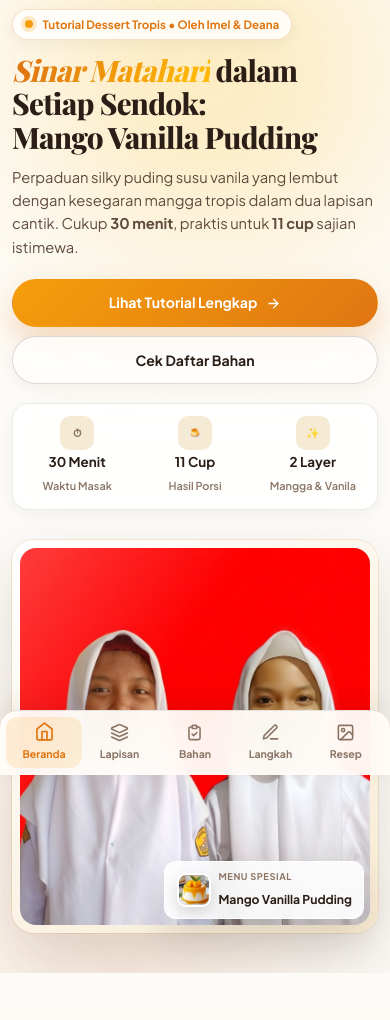
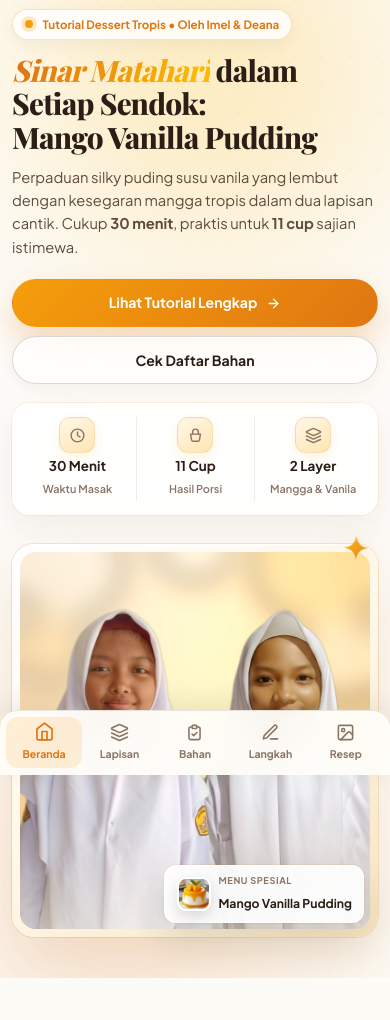
Before and after one commit to adin07-code/mango-vanilla-pudding, a plain HTML site: page index.html in a window 390 px wide. Shown: the part 69-1089 px from the top of the page. Drawn offline with nearby package versions, Linux system fonts and the light colour scheme; a web font is replaced by a local one.

Commit message:
Upgrade hero aesthetics with warm studio portrait backdrop and SVG icons

```diff
--- a/index.html
+++ b/index.html
@@ -121,7 +121,11 @@
 
           <div class="hero-metrics reveal-hero" style="--d: 340ms">
             <div class="metric-item">
-              <span class="metric-icon" aria-hidden="true">⏱</span>
+              <span class="metric-icon" aria-hidden="true">
+                <svg width="18" height="18" viewBox="0 0 24 24" fill="none" stroke="currentColor" stroke-width="2" stroke-linecap="round" stroke-linejoin="round">
+                  <circle cx="12" cy="12" r="9"/><polyline points="12 7 12 12 15.5 14"/>
+                </svg>
+              </span>
               <div>
                 <strong>30 Menit</strong>
                 <span>Waktu Masak</span>
@@ -129,7 +133,11 @@
             </div>
             <div class="metric-divider" aria-hidden="true"></div>
             <div class="metric-item">
-              <span class="metric-icon" aria-hidden="true">🍮</span>
+              <span class="metric-icon" aria-hidden="true">
+                <svg width="18" height="18" viewBox="0 0 24 24" fill="none" stroke="currentColor" stroke-width="2" stroke-linecap="round" stroke-linejoin="round">
+                  <path d="M5 10h14l-1.5 8.5a2 2 0 0 1-2 1.5H8.5a2 2 0 0 1-2-1.5L5 10Z"/><path d="M8 10V7a4 4 0 0 1 8 0v3"/>
+                </svg>
+              </span>
               <div>
                 <strong>11 Cup</strong>
                 <span>Hasil Porsi</span>
@@ -137,7 +145,11 @@
             </div>
             <div class="metric-divider" aria-hidden="true"></div>
             <div class="metric-item">
-              <span class="metric-icon" aria-hidden="true">✨</span>
+              <span class="metric-icon" aria-hidden="true">
+                <svg width="18" height="18" viewBox="0 0 24 24" fill="none" stroke="currentColor" stroke-width="2" stroke-linecap="round" stroke-linejoin="round">
+                  <path d="m12.83 2.18a2 2 0 0 0-1.66 0L2.6 6.08a1 1 0 0 0 0 1.83l8.58 3.91a2 2 0 0 0 1.66 0l8.58-3.9a1 1 0 0 0 0-1.83Z"/><path d="m22 17.65-9.17 4.16a2 2 0 0 1-1.66 0L2 17.65"/><path d="m22 12.65-9.17 4.16a2 2 0 0 1-1.66 0L2 12.65"/>
+                </svg>
+              </span>
               <div>
                 <strong>2 Layer</strong>
                 <span>Mangga &amp; Vanila</span>
@@ -147,21 +159,37 @@
         </div>
 
         <div class="hero-visual reveal-hero" style="--d: 160ms">
+          <div class="hero-deco-sparkle" aria-hidden="true">
+            <svg width="28" height="28" viewBox="0 0 28 28" fill="none">
+              <path d="M14 2C14.8 9.2 18.8 13.2 26 14C18.8 14.8 14.8 18.8 14 26C13.2 18.8 9.2 14.8 2 14C9.2 13.2 13.2 9.2 14 2Z" fill="url(#sparkGrad)"/>
+              <defs>
+                <linearGradient id="sparkGrad" x1="2" y1="2" x2="26" y2="26" gradientUnits="userSpaceOnUse">
+                  <stop stop-color="#FFB703"/><stop offset="1" stop-color="#E07612"/>
+                </linearGradient>
+              </defs>
+            </svg>
+          </div>
+
           <div class="hero-photo-frame" data-parallax="0.08">
             <img
-              src="assets/imel-deana.jpg"
-              alt="Foto Imel dan Deana, pembuat tutorial resep Mango Vanilla Pudding"
+              src="assets/imel-deana-studio.jpg"
+              alt="Foto Imel dan Deana dengan latar studio hangat, pembuat tutorial resep Mango Vanilla Pudding"
               class="hero-photo hero-photo-portrait"
               loading="eager"
             />
             <div class="photo-shine" aria-hidden="true"></div>
+            <div class="photo-vignette" aria-hidden="true"></div>
           </div>
 
           <!-- Floating Glass Badges -->
           <div class="float-card float-card-top" data-parallax="-0.14">
-            <div class="float-badge-icon">👩‍🍳</div>
+            <div class="float-badge-icon">
+              <svg width="18" height="18" viewBox="0 0 24 24" fill="none" stroke="currentColor" stroke-width="2.1" stroke-linecap="round" stroke-linejoin="round" aria-hidden="true">
+                <path d="M12 2 15.09 8.26 22 9.27 17 14.14 18.18 21.02 12 17.77 5.82 21.02 7 14.14 2 9.27 8.91 8.26 12 2Z"/>
+              </svg>
+            </div>
             <div>
-              <span class="float-label">Pembuat Resep</span>
+              <span class="float-label">Kreator Resep</span>
               <strong>Imel &amp; Deana</strong>
             </div>
           </div>
--- a/styles.css
+++ b/styles.css
@@ -557,11 +557,12 @@ button {
   align-items: center;
   gap: 1.4rem;
   padding: 1rem 1.45rem;
-  background: rgba(255, 255, 255, 0.82);
-  backdrop-filter: blur(12px);
-  border: 1px solid var(--border-soft);
+  background: rgba(255, 255, 255, 0.88);
+  backdrop-filter: blur(14px);
+  -webkit-backdrop-filter: blur(14px);
+  border: 1px solid rgba(255, 255, 255, 0.92);
   border-radius: var(--radius-md);
-  box-shadow: var(--shadow-sm);
+  box-shadow: inset 0 1px 0 rgba(255, 255, 255, 0.95), 0 12px 32px rgba(43, 30, 22, 0.06), 0 0 0 1px rgba(224, 118, 18, 0.09);
 }
 
 .metric-item {
@@ -571,13 +572,16 @@ button {
 }
 
 .metric-icon {
-  width: 38px;
-  height: 38px;
-  border-radius: 12px;
-  background: var(--vanilla-200);
+  width: 40px;
+  height: 40px;
+  border-radius: 13px;
+  background: linear-gradient(145deg, #fff7e6, #ffe6b3);
+  border: 1px solid rgba(224, 118, 18, 0.16);
+  color: var(--mango-600);
   display: grid;
   place-items: center;
-  font-size: 1.1rem;
+  flex-shrink: 0;
+  box-shadow: 0 4px 12px rgba(245, 158, 11, 0.12);
 }
 
 .metric-item strong {
@@ -605,14 +609,35 @@ button {
   justify-content: center;
 }
 
+.hero-deco-sparkle {
+  position: absolute;
+  top: -12px;
+  right: 12px;
+  z-index: 4;
+  pointer-events: none;
+  filter: drop-shadow(0 6px 14px rgba(245, 158, 11, 0.35));
+  animation: sparklePulse 3.6s ease-in-out infinite;
+}
+
+@keyframes sparklePulse {
+  0%, 100% {
+    transform: scale(1) rotate(0deg);
+    opacity: 0.92;
+  }
+  50% {
+    transform: scale(1.16) rotate(12deg);
+    opacity: 1;
+  }
+}
+
 .hero-photo-frame {
   position: relative;
   width: min(460px, 100%);
-  aspect-ratio: 4 / 5;
+  aspect-ratio: 4 / 4.8;
   border-radius: 34px;
   padding: 12px;
-  background: linear-gradient(145deg, #ffffff, #f8ead2);
-  box-shadow: var(--shadow-lg), 0 0 0 1px rgba(224, 118, 18, 0.14);
+  background: linear-gradient(145deg, #ffffff 0%, #fff6e5 55%, #f7e3be 100%);
+  box-shadow: 0 28px 64px rgba(186, 110, 26, 0.16), 0 0 0 1px rgba(224, 118, 18, 0.18), inset 0 1px 0 rgba(255, 255, 255, 0.95);
   overflow: hidden;
   will-change: transform;
 }
@@ -626,17 +651,28 @@ button {
 }
 
 .hero-photo-portrait {
-  object-position: center 42%;
+  object-position: center 20%;
 }
 
 .hero-photo-frame:hover .hero-photo {
-  transform: scale(1.035);
+  transform: scale(1.03);
 }
 
 .photo-shine {
   position: absolute;
   inset: 0;
-  background: linear-gradient(125deg, rgba(255, 255, 255, 0.25) 0%, transparent 38%);
+  background: linear-gradient(130deg, rgba(255, 255, 255, 0.32) 0%, transparent 40%);
+  pointer-events: none;
+}
+
+.photo-vignette {
+  position: absolute;
+  left: 12px;
+  right: 12px;
+  bottom: 12px;
+  height: 30%;
+  border-radius: 0 0 24px 24px;
+  background: linear-gradient(to top, rgba(253, 246, 232, 0.55), transparent);
   pointer-events: none;
 }
 
@@ -645,25 +681,25 @@ button {
   display: flex;
   align-items: center;
   gap: 0.78rem;
-  padding: 0.82rem 1.1rem;
-  background: rgba(255, 255, 255, 0.88);
-  backdrop-filter: blur(14px);
-  -webkit-backdrop-filter: blur(14px);
-  border: 1px solid rgba(255, 255, 255, 0.9);
+  padding: 0.78rem 1.05rem;
+  background: rgba(255, 255, 255, 0.9);
+  backdrop-filter: blur(16px);
+  -webkit-backdrop-filter: blur(16px);
+  border: 1px solid rgba(255, 255, 255, 0.95);
   border-radius: 18px;
-  box-shadow: 0 16px 36px rgba(43, 30, 22, 0.14);
+  box-shadow: 0 16px 36px rgba(43, 30, 22, 0.12), 0 0 0 1px rgba(224, 118, 18, 0.1);
   z-index: 3;
   will-change: transform;
 }
 
 .float-card-top {
-  top: 9%;
+  top: 7%;
   left: -14px;
   animation: floatBob 5.2s ease-in-out infinite;
 }
 
 .float-card-bottom {
-  bottom: 8%;
+  bottom: 7%;
   right: -12px;
   animation: floatBob 6s ease-in-out infinite reverse;
 }
@@ -672,10 +708,11 @@ button {
   width: 40px;
   height: 40px;
   border-radius: 12px;
-  background: linear-gradient(135deg, #fff1cc, #ffd780);
+  background: linear-gradient(135deg, #fff4d6, #ffd98a);
+  color: var(--mango-600);
   display: grid;
   place-items: center;
-  font-size: 1.25rem;
+  flex-shrink: 0;
 }
 
 .float-mini-thumb {
@@ -2679,10 +2716,10 @@ button {
   .hero-metrics {
     display: grid;
     grid-template-columns: repeat(3, 1fr);
-    gap: 0.35rem;
-    padding: 0.75rem 0.5rem;
+    gap: 0;
+    padding: 0.8rem 0.35rem;
     width: 100%;
-    border-radius: 16px;
+    border-radius: 18px;
   }
 
   .metric-divider {
@@ -2692,14 +2729,36 @@ button {
   .metric-item {
     flex-direction: column;
     text-align: center;
-    gap: 0.25rem;
+    gap: 0.32rem;
+    padding: 0 0.3rem;
+  }
+
+  .metric-item + .metric-divider + .metric-item {
+    border-left: 1px solid rgba(43, 30, 22, 0.08);
   }
 
   .metric-icon {
-    width: 34px;
-    height: 34px;
-    border-radius: 10px;
-    font-size: 1rem;
+    width: 36px;
+    height: 36px;
+    border-radius: 11px;
+  }
+
+  .metric-icon svg {
+    width: 17px;
+    height: 17px;
+  }
+
+  .photo-vignette {
+    left: 8px;
+    right: 8px;
+    bottom: 8px;
+    border-radius: 0 0 16px 16px;
+  }
+
+  .hero-deco-sparkle {
+    top: -10px;
+    right: 8px;
+    transform: scale(0.82);
   }
 
   .metric-item strong {
```
Also changed, not shown: assets/imel-deana-studio.jpg (added).
